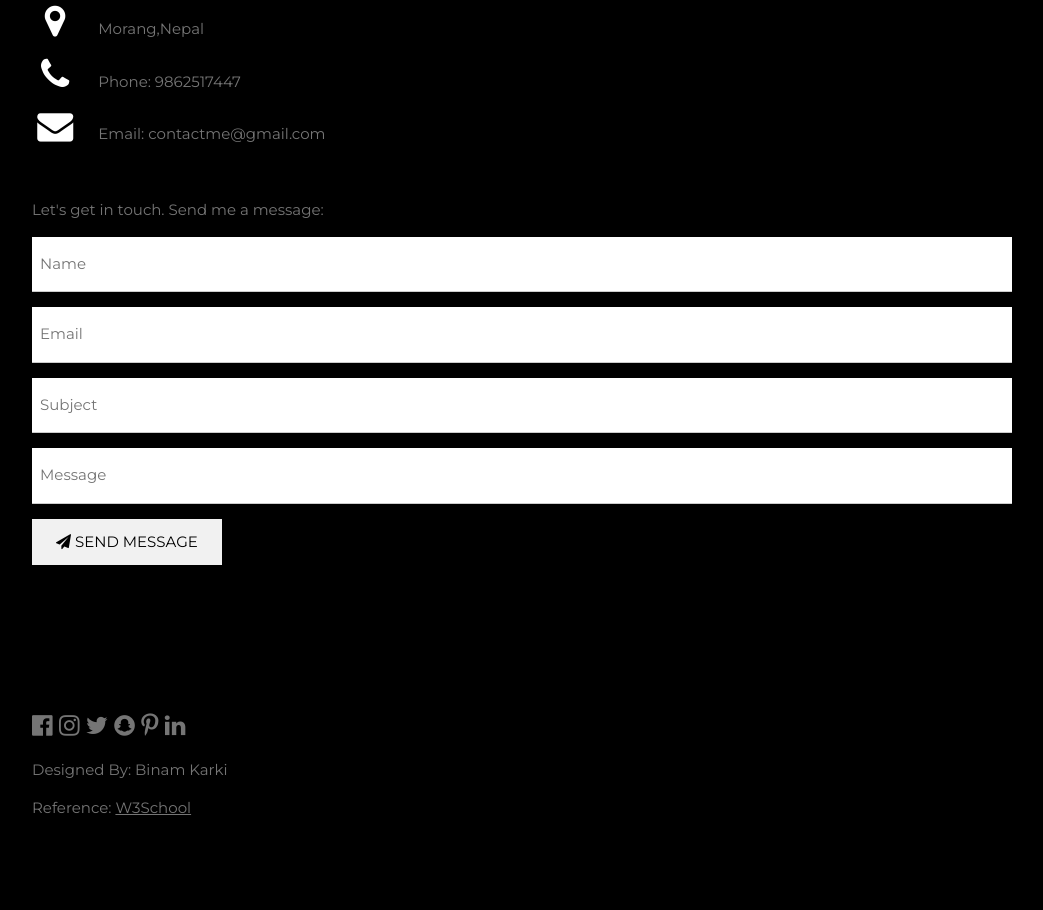
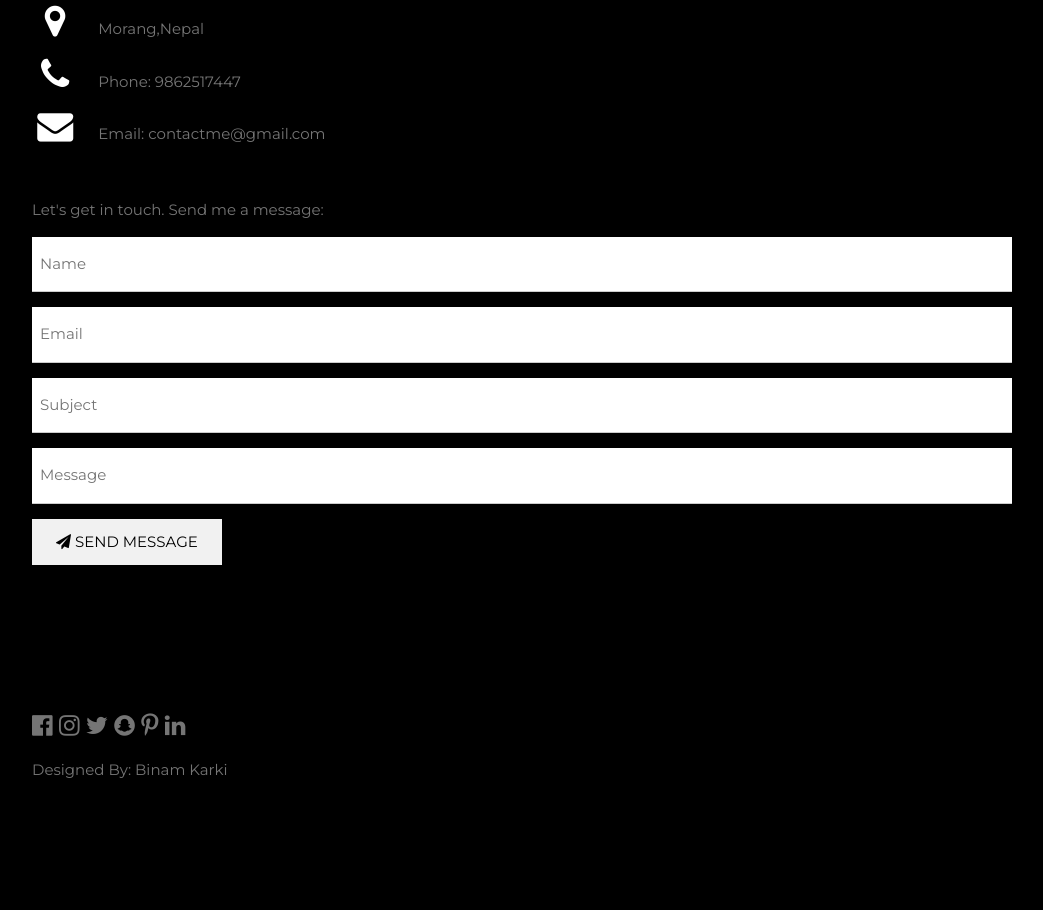
Before and after one commit to WebCoder716/PortfolioWebsite, a plain HTML site: page index.html in a window 1280 px wide. Shown: the part 4827-5737 px from the top of the page, without its empty margins (178-1221 px from the left). After the commit the page ends 5700 px from the top, so only its background shows below. Drawn offline with nearby package versions, Linux system fonts and the light colour scheme.

Commit message:
Update index.html

```diff
--- a/index.html
+++ b/index.html
@@ -227,7 +227,7 @@ body, h1,h2,h3,h4,h5,h6 {font-family: "Montserrat", sans-serif}
     <i class="fa fa-pinterest-p w3-hover-opacity"></i>
     <i class="fa fa-linkedin w3-hover-opacity"></i>
     <p class="w3-medium">Designed By: Binam Karki</p>
-    <p class="w3-medium">Reference: <a href="https://www.w3schools.com/w3css/default.asp" target="_blank" class="w3-hover-text-green">W3School</a><p>
+<!--     Reference:W3School -->
   <!-- End footer -->
   </footer>
 
```
